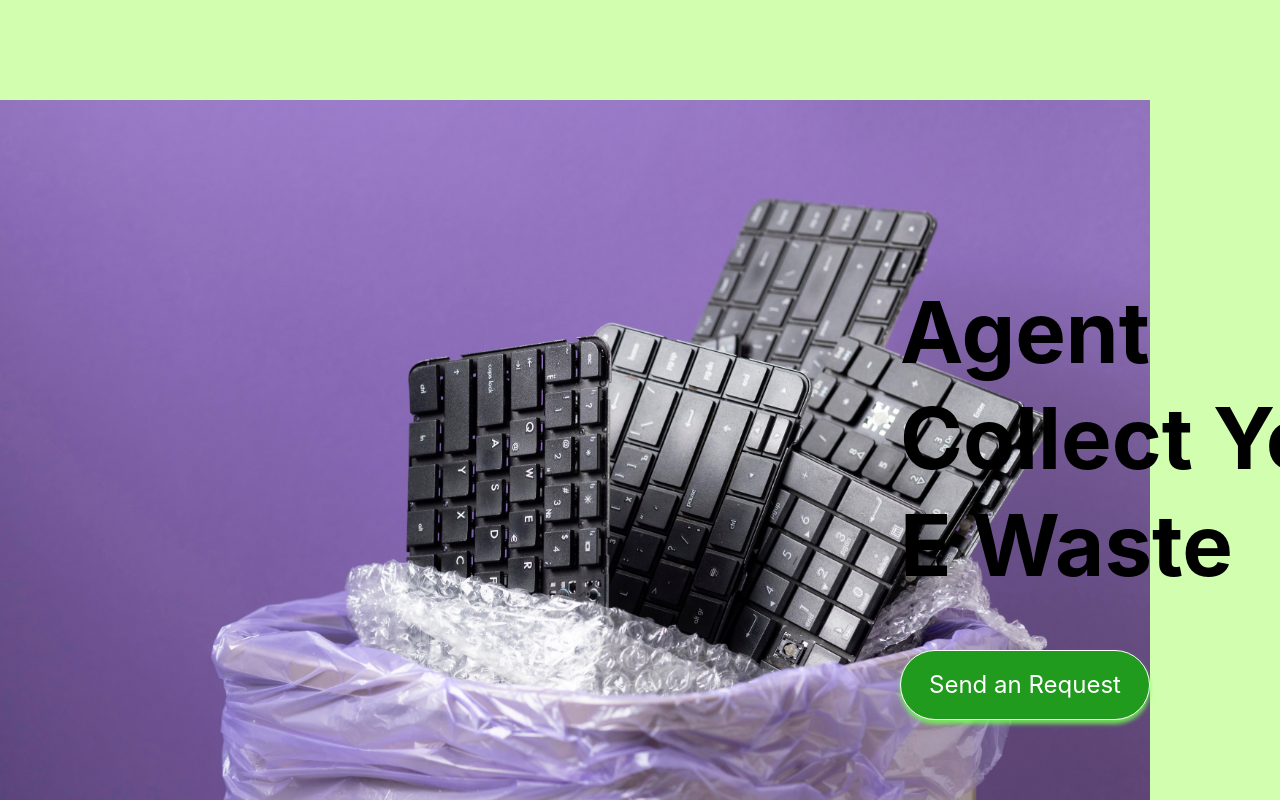
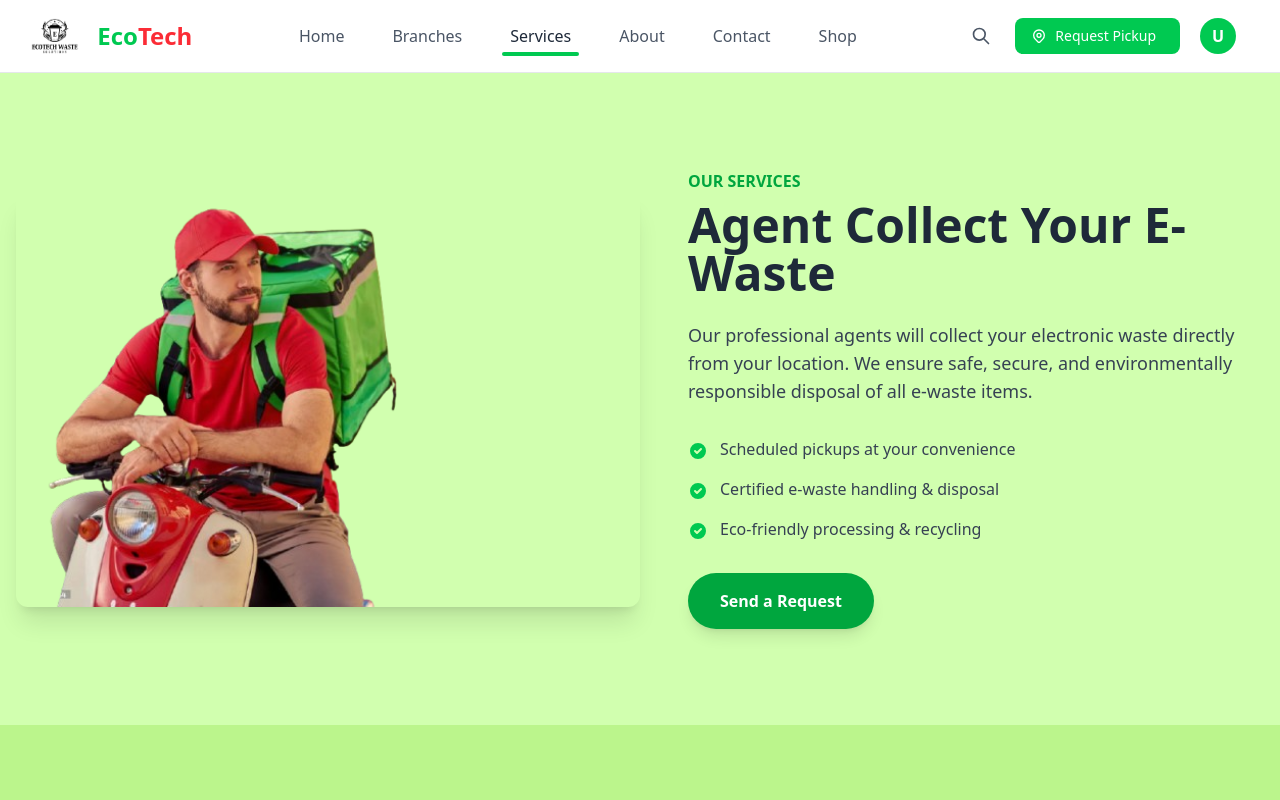
Before and after one commit to sudamsiths/E-Waste-Management-System-Frontend, a React (Vite) app: page /services in a window 1280 px wide. Shown: the top 800 px of the page. Built offline with nearby package versions, Linux system fonts and the light colour scheme.

Commit message:
feat: implements customer service part

```diff
--- a/src/components/Clientinterface/Services/ClientService.tsx
+++ b/src/components/Clientinterface/Services/ClientService.tsx
@@ -1,134 +1,243 @@
-import React from 'react';
+import React, { useState } from "react";
+import Header from "../../common/Header";
+import Footer from "../../common/Footer";
+import Clientinterface03 from "../Clientinterface03";
+import Clientinterface04 from "../Clientinterface04";
 
 const ClientService: React.FC = () => {
+  const [showRequestForm, setShowRequestForm] = useState(false);
+
+  // Function to handle request button click
+  const handleRequestClick = () => {
+    setShowRequestForm(true);
+  };
+
+  // Function to handle form submission
+  const handleSubmit = (e: React.FormEvent) => {
+    e.preventDefault();
+    // Here you would handle the form submission with backend API
+    alert(
+      "Your request has been submitted successfully! Our agent will contact you soon."
+    );
+    setShowRequestForm(false);
+  };
+
+  // Function to handle form cancellation
+  const handleCancel = () => {
+    setShowRequestForm(false);
+  };
+
   return (
-    <div className="relative w-full min-h-screen bg-[#D1FFAF] overflow-hidden">
-      {/* Desktop/Tablet Layout - Hidden on mobile */}
-      <div className="hidden md:block relative w-full h-[800px] xl:h-[900px] lg:h-[700px]">
-        {/* Background Image - Desktop */}
+    <div className="flex flex-col min-h-screen">
+      <Header />
+
+      <main className="flex-grow pt-20" style={{ marginTop: "-7px"}}>
+        {/* Hero Section */}
+        <div className="relative w-full bg-[#D1FFAF]">
+          <div className="container mx-auto px-4 py-16 md:py-24">
+            <div className="flex flex-col md:flex-row items-center">
+              {/* Left side - Image */}
+              <div className="w-full md:w-1/2 mb-8 md:mb-0">
+                <div className="relative rounded-xl overflow-hidden shadow-xl">
+                  {/* <div className="bg-green-600/20 absolute inset-0 z-0"></div> */}
+                  <div className="aspect-w-16 aspect-h-9">
                     <img
-          src="/src/assets/img/composition-different-trashed-objects.jpg"
+                      src="src/assets/img/image-removebg-preview.png"
                       alt="E-waste collection"
-          className="absolute object-cover flex-shrink-0
-                     w-[1073px] h-[716px] -left-[37px] top-[84px]
-                     xl:w-[1200px] xl:h-[800px] xl:-left-[50px] xl:top-[100px]
-                     lg:w-[900px] lg:h-[600px] lg:-left-6 lg:top-[70px]"
-          style={{ aspectRatio: '535/357' }}
+                      className="object-cover w-full h-full"
                     />
-
-        {/* Main Heading - Desktop */}
-        <div className="absolute flex-shrink-0 text-black font-inter
-                        w-[466px] h-[296px] left-[799px] top-[246px]
-                        xl:w-[520px] xl:h-[320px] xl:left-[900px] xl:top-[280px]
-                        lg:w-[400px] lg:h-[250px] lg:left-[600px] lg:top-[200px]">
-          <h1 className="text-black font-bold leading-tight
-                         text-[75px]
-                         xl:text-[85px]
-                         lg:text-[60px]">
-            Agent Collect Your E Waste
-          </h1>
+                  </div>
+                </div>
               </div>
 
-        {/* Call to Action Button - Desktop */}
-        <button className="absolute cursor-pointer bg-[#219B1D] rounded-[35px] border border-white
-                          w-[221px] h-16 left-[799px] top-[575px]
-                          xl:w-[250px] xl:h-[70px] xl:left-[900px] xl:top-[650px]
-                          lg:w-[200px] lg:h-[60px] lg:left-[600px] lg:top-[480px]
-                          hover:bg-[#1a7a17] transition-colors duration-300
-                          focus:outline-none focus:ring-4 focus:ring-green-300"
-               style={{ boxShadow: '0 4px 4px 0 rgba(113,252,81,0.82)' }}>
-          <span className="text-white font-inter font-normal
-                           text-xl
-                           xl:text-2xl
-                           lg:text-lg">
-            Send an Request
-          </span>
-        </button>
+              {/* Right side - Content */}
+              <div className="w-full md:w-1/2 md:pl-12">
+                <h2 className="text-green-600 font-semibold mb-2">
+                  OUR SERVICES
+                </h2>
+                <h1 className="text-3xl md:text-5xl font-bold text-gray-800 mb-6">
+                  Agent Collect Your E-Waste
+                </h1>
+
+                <p className="text-gray-700 mb-8 text-lg">
+                  Our professional agents will collect your electronic waste
+                  directly from your location. We ensure safe, secure, and
+                  environmentally responsible disposal of all e-waste items.
+                </p>
+
+                <div className="space-y-4 mb-8">
+                  <div className="flex items-start">
+                    <div className="flex-shrink-0 mt-1">
+                      <svg
+                        className="w-5 h-5 text-green-500"
+                        fill="currentColor"
+                        viewBox="0 0 20 20"
+                      >
+                        <path
+                          fillRule="evenodd"
+                          d="M10 18a8 8 0 100-16 8 8 0 000 16zm3.707-9.293a1 1 0 00-1.414-1.414L9 10.586 7.707 9.293a1 1 0 00-1.414 1.414l2 2a1 1 0 001.414 0l4-4z"
+                          clipRule="evenodd"
+                        />
+                      </svg>
+                    </div>
+                    <div className="ml-3">
+                      <p className="text-base text-gray-700">
+                        Scheduled pickups at your convenience
+                      </p>
+                    </div>
                   </div>
 
-      {/* Mobile Layout - Visible only on mobile */}
-      <div className="md:hidden flex flex-col min-h-screen">
-        {/* Mobile Header Section */}
-        <div className="relative flex-shrink-0 h-[300px] min-[480px]:h-[350px] mb-6">
-          <img
-            src="/src/assets/img/composition-different-trashed-objects.jpg"
-            alt="E-waste collection"
-            className="w-full h-full object-cover rounded-b-3xl"
+                  <div className="flex items-start">
+                    <div className="flex-shrink-0 mt-1">
+                      <svg
+                        className="w-5 h-5 text-green-500"
+                        fill="currentColor"
+                        viewBox="0 0 20 20"
+                      >
+                        <path
+                          fillRule="evenodd"
+                          d="M10 18a8 8 0 100-16 8 8 0 000 16zm3.707-9.293a1 1 0 00-1.414-1.414L9 10.586 7.707 9.293a1 1 0 00-1.414 1.414l2 2a1 1 0 001.414 0l4-4z"
+                          clipRule="evenodd"
                         />
-          {/* Mobile Image Overlay */}
-          <div className="absolute inset-0 bg-gradient-to-t from-black/30 to-transparent rounded-b-3xl"></div>
+                      </svg>
+                    </div>
+                    <div className="ml-3">
+                      <p className="text-base text-gray-700">
+                        Certified e-waste handling & disposal
+                      </p>
+                    </div>
                   </div>
 
-        {/* Mobile Content Section */}
-        <div className="flex-1 px-6 py-4 flex flex-col justify-center items-center text-center">
-          {/* Mobile Heading */}
-          <h1 className="text-black font-inter font-bold leading-tight mb-8
-                         text-[28px] min-[480px]:text-[32px] sm:text-[36px]
-                         max-w-sm min-[480px]:max-w-md">
-            Agent Collect Your E Waste
-          </h1>
-
-          {/* Mobile Description */}
-          <p className="text-gray-700 font-inter text-base min-[480px]:text-lg mb-10 max-w-sm leading-relaxed">
-            Get your electronic waste collected by our professional agents.
-            Safe, secure, and environmentally responsible disposal.
+                  <div className="flex items-start">
+                    <div className="flex-shrink-0 mt-1">
+                      <svg
+                        className="w-5 h-5 text-green-500"
+                        fill="currentColor"
+                        viewBox="0 0 20 20"
+                      >
+                        <path
+                          fillRule="evenodd"
+                          d="M10 18a8 8 0 100-16 8 8 0 000 16zm3.707-9.293a1 1 0 00-1.414-1.414L9 10.586 7.707 9.293a1 1 0 00-1.414 1.414l2 2a1 1 0 001.414 0l4-4z"
+                          clipRule="evenodd"
+                        />
+                      </svg>
+                    </div>
+                    <div className="ml-3">
+                      <p className="text-base text-gray-700">
+                        Eco-friendly processing & recycling
                       </p>
-
-          {/* Mobile Call to Action Button */}
-          <button className="bg-[#219B1D] rounded-[35px] border border-white
-                            w-full max-w-[280px] h-[56px] min-[480px]:h-[60px]
-                            hover:bg-[#1a7a17] active:bg-[#156314]
-                            transition-all duration-300
-                            focus:outline-none focus:ring-4 focus:ring-green-300
-                            shadow-lg
-                            touch-manipulation"
-                  style={{ boxShadow: '0 4px 4px 0 rgba(113,252,81,0.82)' }}>
-            <span className="text-white font-inter font-medium text-lg min-[480px]:text-xl">
-              Send a Request
-            </span>
-          </button>
-
-          {/* Mobile Additional Info */}
-          <div className="mt-8 px-4">
-            <div className="flex items-center justify-center text-sm min-[480px]:text-base text-gray-600 mb-4">
-              <svg className="w-4 h-4 mr-2 text-green-600 flex-shrink-0" fill="currentColor" viewBox="0 0 20 20">
-                <path fillRule="evenodd" d="M10 18a8 8 0 100-16 8 8 0 000 16zm3.707-9.293a1 1 0 00-1.414-1.414L9 10.586 7.707 9.293a1 1 0 00-1.414 1.414l2 2a1 1 0 001.414 0l4-4z" clipRule="evenodd" />
-              </svg>
-              <span>Free pickup • Certified disposal • Quick response</span>
+                    </div>
+                  </div>
                 </div>
 
-            {/* Mobile Features Grid */}
-            <div className="grid grid-cols-3 gap-3 max-w-sm mx-auto">
-              <div className="text-center">
-                <div className="w-10 h-10 bg-green-100 rounded-full flex items-center justify-center mx-auto mb-2">
-                  <svg className="w-5 h-5 text-green-600" fill="none" stroke="currentColor" viewBox="0 0 24 24">
-                    <path strokeLinecap="round" strokeLinejoin="round" strokeWidth={2} d="M12 8v4l3 3m6-3a9 9 0 11-18 0 9 9 0 0118 0z" />
-                  </svg>
-                </div>
-                <span className="text-xs text-gray-600">Fast Service</span>
-              </div>
-
-              <div className="text-center">
-                <div className="w-10 h-10 bg-green-100 rounded-full flex items-center justify-center mx-auto mb-2">
-                  <svg className="w-5 h-5 text-green-600" fill="none" stroke="currentColor" viewBox="0 0 24 24">
-                    <path strokeLinecap="round" strokeLinejoin="round" strokeWidth={2} d="M9 12l2 2 4-4m6 2a9 9 0 11-18 0 9 9 0 0118 0z" />
-                  </svg>
-                </div>
-                <span className="text-xs text-gray-600">Certified</span>
-              </div>
-
-              <div className="text-center">
-                <div className="w-10 h-10 bg-green-100 rounded-full flex items-center justify-center mx-auto mb-2">
-                  <svg className="w-5 h-5 text-green-600" fill="none" stroke="currentColor" viewBox="0 0 24 24">
-                    <path strokeLinecap="round" strokeLinejoin="round" strokeWidth={2} d="M4.318 6.318a4.5 4.5 0 000 6.364L12 20.364l7.682-7.682a4.5 4.5 0 00-6.364-6.364L12 7.636l-1.318-1.318a4.5 4.5 0 00-6.364 0z" />
-                  </svg>
-                </div>
-                <span className="text-xs text-gray-600">Eco-Friendly</span>
+                <button
+                  onClick={handleRequestClick}
+                  className="px-8 py-4 bg-green-600 hover:bg-green-700 active:bg-green-800 text-white font-semibold rounded-full shadow-lg hover:shadow-xl transition-all duration-300 transform hover:-translate-y-1 focus:outline-none focus:ring-4 focus:ring-green-300"
+                >
+                  Send a Request
+                </button>
               </div>
             </div>
           </div>
         </div>
+
+        {/* Request Form Modal */}
+        {showRequestForm && (
+          <div className="fixed inset-0 bg-black bg-opacity-50 flex items-center justify-center z-50 p-4">
+            <div className="bg-white rounded-xl max-w-md w-full p-6 shadow-2xl">
+              <h2 className="text-2xl font-bold mb-6 text-gray-800">
+                Request E-Waste Pickup
+              </h2>
+
+              <form onSubmit={handleSubmit}>
+                <div className="mb-4">
+                  <label
+                    htmlFor="name"
+                    className="block text-gray-700 font-medium mb-2"
+                  >
+                    Your Name
+                  </label>
+                  <input
+                    type="text"
+                    id="name"
+                    className="w-full px-4 py-2 border border-gray-300 rounded-md focus:outline-none focus:ring-2 focus:ring-green-500"
+                    placeholder="Enter your name"
+                    required
+                  />
                 </div>
+
+                <div className="mb-4">
+                  <label
+                    htmlFor="email"
+                    className="block text-gray-700 font-medium mb-2"
+                  >
+                    Email Address
+                  </label>
+                  <input
+                    type="email"
+                    id="email"
+                    className="w-full px-4 py-2 border border-gray-300 rounded-md focus:outline-none focus:ring-2 focus:ring-green-500"
+                    placeholder="Enter your email"
+                    required
+                  />
+                </div>
+
+                <div className="mb-4">
+                  <label
+                    htmlFor="phone"
+                    className="block text-gray-700 font-medium mb-2"
+                  >
+                    Phone Number
+                  </label>
+                  <input
+                    type="tel"
+                    id="phone"
+                    className="w-full px-4 py-2 border border-gray-300 rounded-md focus:outline-none focus:ring-2 focus:ring-green-500"
+                    placeholder="Enter your phone number"
+                    required
+                  />
+                </div>
+
+                <div className="mb-6">
+                  <label
+                    htmlFor="items"
+                    className="block text-gray-700 font-medium mb-2"
+                  >
+                    E-Waste Items
+                  </label>
+                  <textarea
+                    id="items"
+                    rows={3}
+                    className="w-full px-4 py-2 border border-gray-300 rounded-md focus:outline-none focus:ring-2 focus:ring-green-500"
+                    placeholder="Describe the e-waste items you want to dispose of"
+                    required
+                  ></textarea>
+                </div>
+
+                <div className="flex justify-end space-x-4">
+                  <button
+                    type="button"
+                    onClick={handleCancel}
+                    className="px-6 py-2 bg-gray-200 text-gray-800 hover:bg-gray-300 rounded-md transition-colors"
+                  >
+                    Cancel
+                  </button>
+                  <button
+                    type="submit"
+                    className="px-6 py-2 bg-green-600 text-white hover:bg-green-700 rounded-md transition-colors"
+                  >
+                    Submit Request
+                  </button>
+                </div>
+              </form>
+            </div>
+          </div>
+        )}
+      </main>
+      <Clientinterface03 />
+      <Clientinterface04 />
+
+      <Footer />
     </div>
   );
 };
--- a/src/components/common/Header.tsx
+++ b/src/components/common/Header.tsx
@@ -1,5 +1,5 @@
 import React, { useState, useEffect } from 'react';
-import { Link, useNavigate } from 'react-router-dom';
+import { Link, useNavigate, useLocation } from 'react-router-dom';
 
 const EcoTechNavbar = () => {
   const [activeItem, setActiveItem] = useState('Home');
@@ -7,12 +7,20 @@ const EcoTechNavbar = () => {
   const [isMobileMenuOpen, setIsMobileMenuOpen] = useState(false);
   const [showProfileDropdown, setShowProfileDropdown] = useState(false);
   const navigate = useNavigate();
+  const location = useLocation();
 
   // Check if user is logged in on component mount
   useEffect(() => {
     const storedUsername = localStorage.getItem("username");
     setUsername(storedUsername);
-  }, []);
+
+    // Set active item based on current path
+    if (location.pathname === '/Navigate') {
+      setActiveItem('Home');
+    } else if (location.pathname === '/services') {
+      setActiveItem('Services');
+    }
+  }, [location.pathname]);
 
   const handleLogout = () => {
     // Clear all authentication data from localStorage
@@ -53,10 +61,36 @@ const EcoTechNavbar = () => {
     return () => document.removeEventListener('mousedown', handleClickOutside);
   }, []);
 
+  const handleNavigationClick = (item: string, href: string) => {
+    setActiveItem(item);
+
+    // Handle route navigation based on item name
+    switch (item) {
+      case 'Home':
+        navigate('/Navigate');
+        setIsMobileMenuOpen(false);
+        return;
+      case 'Services':
+        navigate('/services');
+        setIsMobileMenuOpen(false);
+        return;
+      default:
+        // Handle other navigation items with anchor links
+        if (href.startsWith('#')) {
+          // If we're not on the home page and it's an anchor link, go to home first
+          if (location.pathname !== '/Navigate') {
+            navigate('/Navigate');
+          }
+          // For anchor links on the same page, just close the mobile menu
+          setIsMobileMenuOpen(false);
+        }
+    }
+  };
+
   const navigationItems = [
-    { name: 'Home', href: '#home' },
+    { name: 'Home', href: '/Navigate' },
     { name: 'Branches', href: '#branches' },
-    { name: 'Services', href: '#services' },
+    { name: 'Services', href: '/services' },
     { name: 'About', href: '#about' },
     { name: 'Contact', href: '#contact' },
     { name: 'Shop', href: '#shop' },
@@ -77,6 +111,7 @@ const EcoTechNavbar = () => {
               />
             </div>
             <button
+              onClick={() => handleNavigationClick('Home', '/Navigate')}
               style={{cursor:'pointer'}}
               className="flex items-center focus:outline-none"
             >
@@ -88,10 +123,9 @@ const EcoTechNavbar = () => {
           {/* Navigation Menu - Center (Hidden on mobile) */}
           <div className="hidden lg:flex items-center space-x-4 xl:space-x-8 flex-1 justify-center">
             {navigationItems.map((item) => (
-              <a
+              <button
                 key={item.name}
-                href={item.href}
-                onClick={() => setActiveItem(item.name)}
+                onClick={() => handleNavigationClick(item.name, item.href)}
                 className={`relative px-2 py-2 text-sm xl:text-base font-medium transition-colors duration-200 ${
                   activeItem === item.name
                     ? 'text-gray-800'
@@ -102,7 +136,7 @@ const EcoTechNavbar = () => {
                 {activeItem === item.name && (
                   <div className="absolute bottom-0 left-0 right-0 h-1 bg-green-500 rounded-full"></div>
                 )}
-              </a>
+              </button>
             ))}
           </div>
 
@@ -221,13 +255,9 @@ const EcoTechNavbar = () => {
           {/* Mobile Navigation Links - Improved touch targets */}
           <div className="flex flex-col space-y-2 mb-6">
             {navigationItems.map((item) => (
-              <a
+              <button
                 key={item.name}
-                href={item.href}
-                onClick={() => {
-                  setActiveItem(item.name);
-                  setIsMobileMenuOpen(false);
-                }}
+                onClick={() => handleNavigationClick(item.name, item.href)}
                 className={`px-4 py-3 text-base font-medium transition-colors duration-200 rounded-lg min-h-[44px] flex items-center ${
                   activeItem === item.name
                     ? 'text-green-600 bg-green-50 border-l-4 border-green-500'
@@ -235,7 +265,7 @@ const EcoTechNavbar = () => {
                 }`}
               >
                 {item.name}
-              </a>
+              </button>
             ))}
           </div>
 
```
Also changed, not shown: src/components/common/navigates.tsx (+7 -6 lines), src/components/login/Login.tsx (+194 -55 lines), src/assets/img/image-removebg-preview.png (added). Lines whose indentation alone changed are shown as unchanged.
